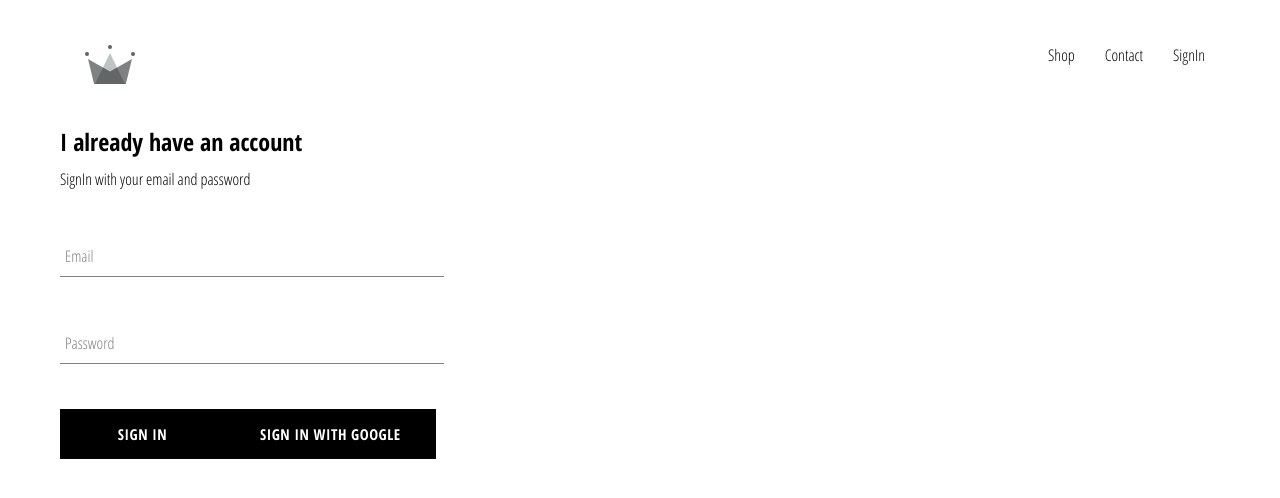
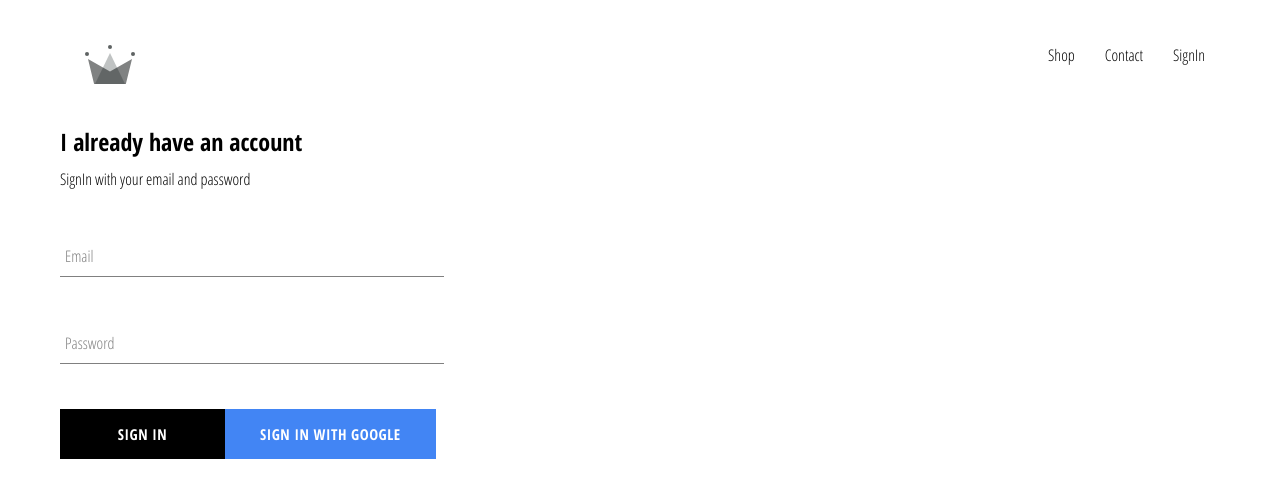
Before and after one commit to Bharath-Radhakrishnan/crwn-clothing, a React (Create React App) app: page /signin in a window 1280 px wide. Shown: the top 498 px of the page. Built offline with nearby package versions, Linux system fonts and the light colour scheme; no server answers.

Commit message:
wrap with button container

```diff
--- a/src/components/sign-in/sign-in.jsx
+++ b/src/components/sign-in/sign-in.jsx
@@ -48,10 +48,12 @@ class SignIn extends Component {
             label="Password"
             handleChange={this.handleChange}
           />
-          <CustomButton type="submit">Sign In</CustomButton>
-          <CustomButton onClick={signInWithGoogle}>
-            Sign In With Google
-          </CustomButton>
+          <div className="buttons">
+            <CustomButton type="submit">Sign In</CustomButton>
+            <CustomButton onClick={signInWithGoogle} isGoogleSignIn={true}>
+              Sign In With Google
+            </CustomButton>
+          </div>
         </form>
       </div>
     );
```
